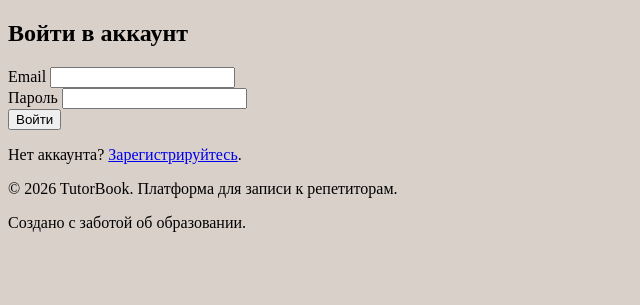
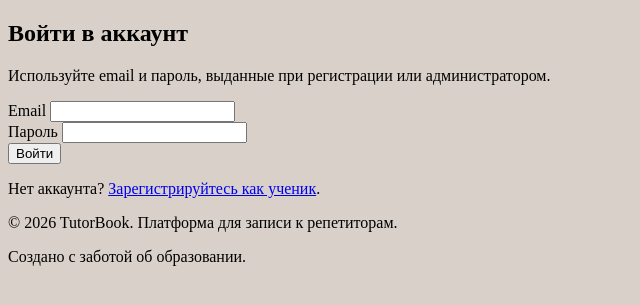
Before and after one commit to ktoetow/mi-v-Jopan, a Python web app: template templates/login.html in a window 1280 px wide. Shown: the part 44-349 px from the top of the page, without its empty margins (0-640 px from the left). Run offline with Jinja, Linux system fonts and the light colour scheme; the template is opened without the code that fills it, so the values that code supplies are empty.

Commit message:
без уточнения роли кто ты

```diff
--- a/templates/login.html
+++ b/templates/login.html
@@ -8,6 +8,7 @@
     <div class="container">
         <div class="auth-card">
             <h2>Войти в аккаунт</h2>
+            <p class="subtitle">Используйте email и пароль, выданные при регистрации или администратором.</p>
             <form method="post" action="/login">
                 <div class="form-group">
                     <label for="email">Email</label>
@@ -20,7 +21,7 @@
                 <button type="submit" class="btn btn-primary full-width">Войти</button>
             </form>
             <p class="auth-footer">
-                Нет аккаунта? <a href="/register">Зарегистрируйтесь</a>.
+                Нет аккаунта? <a href="/register">Зарегистрируйтесь как ученик</a>.
             </p>
         </div>
     </div>
```
